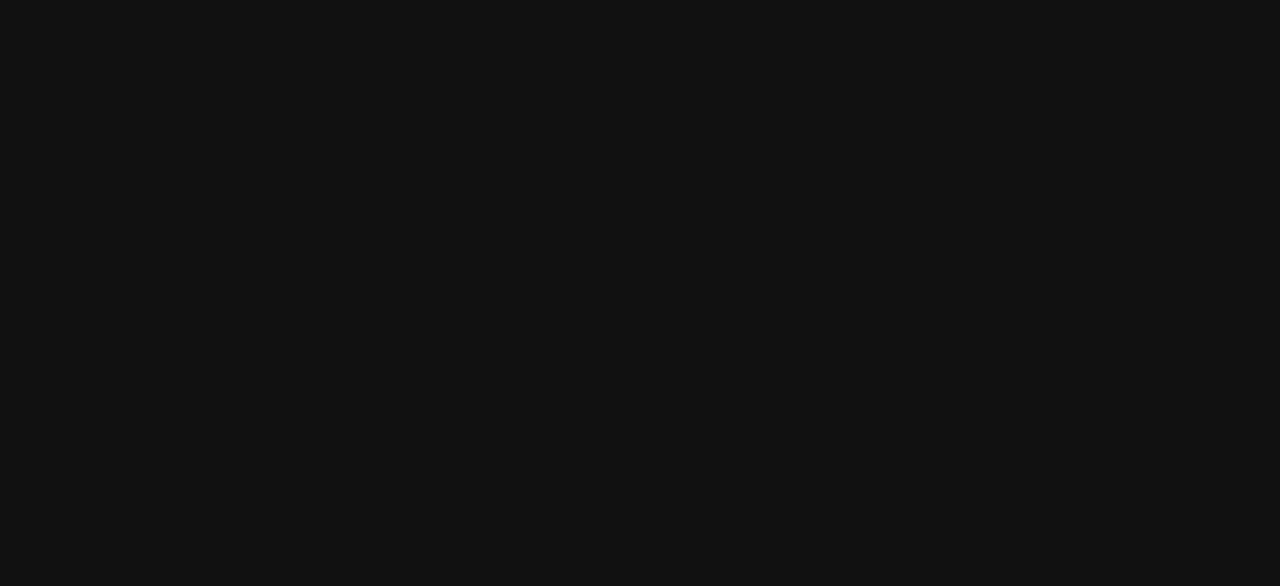
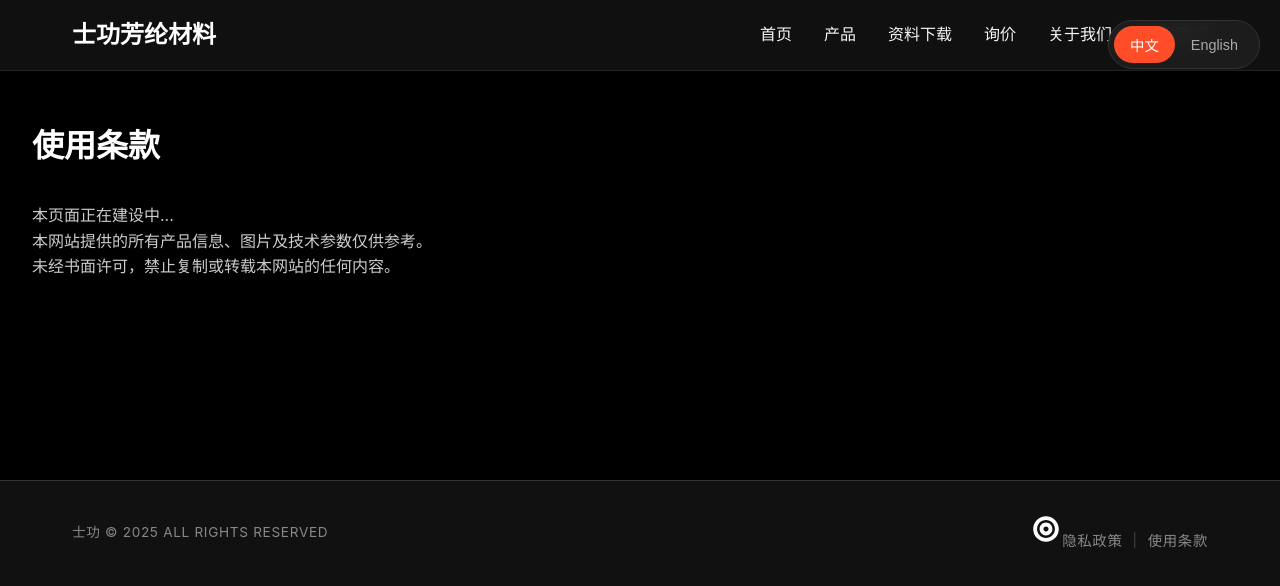
Before and after one commit to 137thphxx/new_try, a React (Vite) app in the folder my-modern-webapp/: page /terms in a window 1280 px wide. Before the commit this address had no page. Shown: the top 586 px of the page. Built offline with nearby package versions, Linux system fonts and the light colour scheme.

Commit message:
terms and privacy page

```diff
--- a/my-modern-webapp/src/App.tsx
+++ b/my-modern-webapp/src/App.tsx
@@ -4,6 +4,8 @@
 import ProductsPage from './pages/ProductsPage';
 import DownloadsPage from './pages/DownloadsPage';
 import QuotePage from './pages/QuotePage';
+import PrivacyPage from './pages/PrivacyPage'; // 新增
+import TermsPage from './pages/TermsPage';     // 新增
 
 function App() {
   return (
@@ -18,6 +20,8 @@
         <Route path="downloads" element={<DownloadsPage />} />
         {/* 在这里可以添加更多页面，比如 path="about" 等 */}
         <Route path="quote" element={<QuotePage />} />
+        <Route path="/privacy" element={<PrivacyPage />} />
+        <Route path="/terms" element={<TermsPage />} />
       </Route>
     </Routes>
   );
--- a/my-modern-webapp/src/components/Footer/Footer.module.css
+++ b/my-modern-webapp/src/components/Footer/Footer.module.css
@@ -44,3 +44,26 @@
 .footer-right a:hover {
   color: #ffffff; /* 鼠标悬停时变亮 */
 }
+
+/* 链接的基础样式 */
+.link {
+  color: #888; /* 默认灰色，低调一点 */
+  text-decoration: none; /* 去掉默认下划线 */
+  font-size: 0.9rem;
+  transition: color 0.3s ease;
+  cursor: pointer;
+}
+
+/* 鼠标悬停时的效果 */
+.link:hover {
+  color: #fff; /* 悬停变亮白 */
+  text-decoration: underline; /* 悬停出现下划线 */
+}
+
+/* 如果你想让它们横向排列 */
+.links {
+  display: flex;
+  justify-content: center;
+  align-items: center;
+  margin-top: 1rem;
+}
--- a/my-modern-webapp/src/components/Footer/index.tsx
+++ b/my-modern-webapp/src/components/Footer/index.tsx
@@ -1,6 +1,6 @@
 import React from 'react';
 import { useLanguage } from '../../context/LanguageContext';
-
+import { Link } from 'react-router-dom';
 import styles from './Footer.module.css';
 
 const LogoIcon = () => (
@@ -28,6 +28,7 @@
   const currentYear = new Date().getFullYear();
 
   return (
+
     // 错误: styles.sitefooter -> 正确: styles.siteFooter
     <footer className={styles['site-footer']}>
       {/* 同样修正以下所有类名 */}
@@ -40,9 +41,18 @@
           {/* Logo 位置 */}
           <LogoIcon />
         </div>
-        <div className={styles['footer-right']}>
-          <a href="/privacy-policy">{t('隐私政策', 'PRIVACY POLICY')}</a>
-          <a href="/terms-of-use">{t('使用条款', 'TERMS OF USE')}</a>
+        <div className={styles.links}>
+          <Link to="/privacy" className={styles.link}>
+            {/* 3. 使用双语 */}
+            {t('隐私政策', 'Privacy Policy')}
+          </Link>
+
+          <span style={{ margin: '0 10px', color: '#444' }}>|</span>
+
+          <Link to="/terms" className={styles.link}>
+            {/* 3. 使用双语 */}
+            {t('使用条款', 'Terms of Use')}
+          </Link>
         </div>
       </div>
     </footer>
--- /dev/null
+++ b/my-modern-webapp/src/pages/PrivacyPage.tsx
@@ -0,0 +1,37 @@
+import React from 'react';
+import { useLanguage } from '../context/LanguageContext';
+
+const PrivacyPage: React.FC = () => {
+  const { t } = useLanguage();
+
+  return (
+    <div style={{ padding: '120px 2rem', minHeight: '60vh', backgroundColor: '#000', color: '#fff' }}>
+      <h1>
+        {t('隐私政策', 'Privacy Policy')}
+      </h1>
+
+      <div style={{ marginTop: '2rem', color: '#ccc', lineHeight: '1.6' }}>
+        <p>
+          {t(
+            '本页面正在建设中...',
+            'This page is currently under construction...'
+          )}
+        </p>
+        <p>
+          {t(
+            '我们高度重视您的隐私安全。在本网站正式运营前，我们将完善详细的数据保护条例。',
+            'We take your privacy seriously. Detailed data protection regulations will be updated here before the official operation of this website.'
+          )}
+        </p>
+        <p>
+          {t(
+            '如果您有任何疑问，请通过“联系我们”页面与我们取得联系。',
+            'If you have any questions, please contact us via the "Contact" page.'
+          )}
+        </p>
+      </div>
+    </div>
+  );
+};
+
+export default PrivacyPage;
--- /dev/null
+++ b/my-modern-webapp/src/pages/TermsPage.tsx
@@ -0,0 +1,37 @@
+import React from 'react';
+import { useLanguage } from '../context/LanguageContext';
+
+const TermsPage: React.FC = () => {
+  const { t } = useLanguage();
+
+  return (
+    <div style={{ padding: '120px 2rem', minHeight: '60vh', backgroundColor: '#000', color: '#fff' }}>
+      <h1>
+        {t('使用条款', 'Terms of Use')}
+      </h1>
+
+      <div style={{ marginTop: '2rem', color: '#ccc', lineHeight: '1.6' }}>
+        <p>
+          {t(
+            '本页面正在建设中...',
+            'This page is currently under construction...'
+          )}
+        </p>
+        <p>
+          {t(
+            '本网站提供的所有产品信息、图片及技术参数仅供参考。',
+            'All product information, images, and technical specifications provided on this website are for reference only.'
+          )}
+        </p>
+        <p>
+          {t(
+            '未经书面许可，禁止复制或转载本网站的任何内容。',
+            'Reproduction or distribution of any content on this website without written permission is prohibited.'
+          )}
+        </p>
+      </div>
+    </div>
+  );
+};
+
+export default TermsPage;
```
